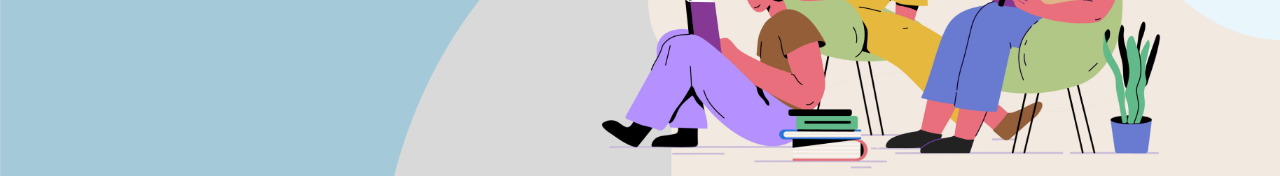
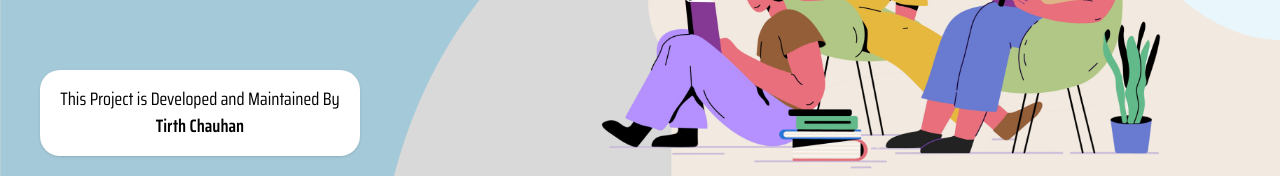
Before and after one commit to chauhantirth/Parinam, a React (Vite) app: page / in a window 1280 px wide. Shown: the part 624-800 px from the top of the page. Built offline with nearby package versions, Linux system fonts and the light colour scheme.

Commit message:
frontend: Added Footer

```diff
--- a/src/App.jsx
+++ b/src/App.jsx
@@ -1,5 +1,6 @@
 import Hero from './components/hero.jsx';
 import Navbar from './components/navbar.jsx';
+import Footer from './components/footer.jsx';
 import React from 'react';
 import { useMediaQuery } from 'react-responsive';
 
@@ -22,6 +23,12 @@ function App() {
           </div>
         </div>
       </div>
+
+      <div className='sm:flex hidden'>
+        <div className='fixed flex items-center w-full max-w-xs p-4 space-x-4 text-black-500 bg-[#FFFFFF] divide-x rtl:divide-x-reverse divide-white-200 rounded-[20px] shadow left-10 bottom-5 dark:text-black-400 dark:divide-white-700 space-x dark:bg-white-800'>
+          <Footer/>
+        </div>
+      </div>
     </section>
     </>
   )
--- /dev/null
+++ b/src/components/footer.jsx
@@ -0,0 +1,15 @@
+import React from 'react'
+
+const footer = () => {
+  return (
+    <div className=''>
+        <center>
+        <p className='text-[18px] font-saira font-regular'>
+            This Project is Developed and Maintained By <a href='https://github.com/chauhantirth' className='font-semibold'>Tirth Chauhan</a>
+        </p>
+        </center>
+    </div>
+  )
+}
+
+export default footer
```
Also changed, not shown: 1 other file (tests, documents, lock files or other folders).
